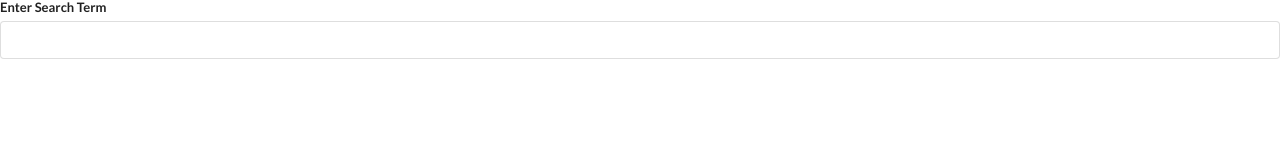
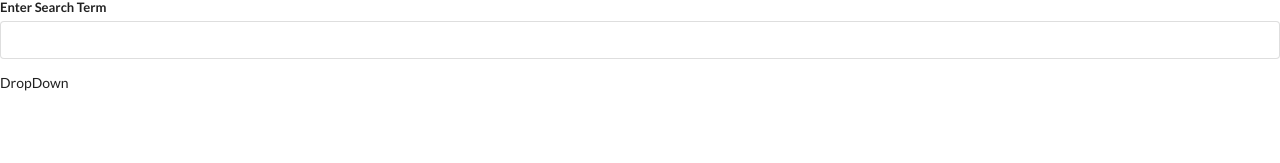
Before and after one commit to TheBigR/react-widgets, a React (Create React App) app: page / in a window 1280 px wide. Shown: the part 128-291 px from the top of the page. Built offline with nearby package versions, Linux system fonts and the light colour scheme.

Commit message:
dropdown initial commit

```diff
--- a/src/components/App.js
+++ b/src/components/App.js
@@ -1,6 +1,7 @@
 import React from 'react';
 import Accordion from './Accordion';
 import Search from './Search';
+import Dropdown from './Dropdown';
 
 const items  = [
     {
@@ -23,6 +24,7 @@ return (
         <div>
             <Accordion items={items}/>
             <Search />
+            <Dropdown />
         </div>
     );
 };
--- /dev/null
+++ b/src/components/Dropdown.js
@@ -0,0 +1,9 @@
+import React from 'react';
+
+
+const DropDown  = () => {
+
+return <div> DropDown </div>;
+};
+
+export default DropDown;
```
